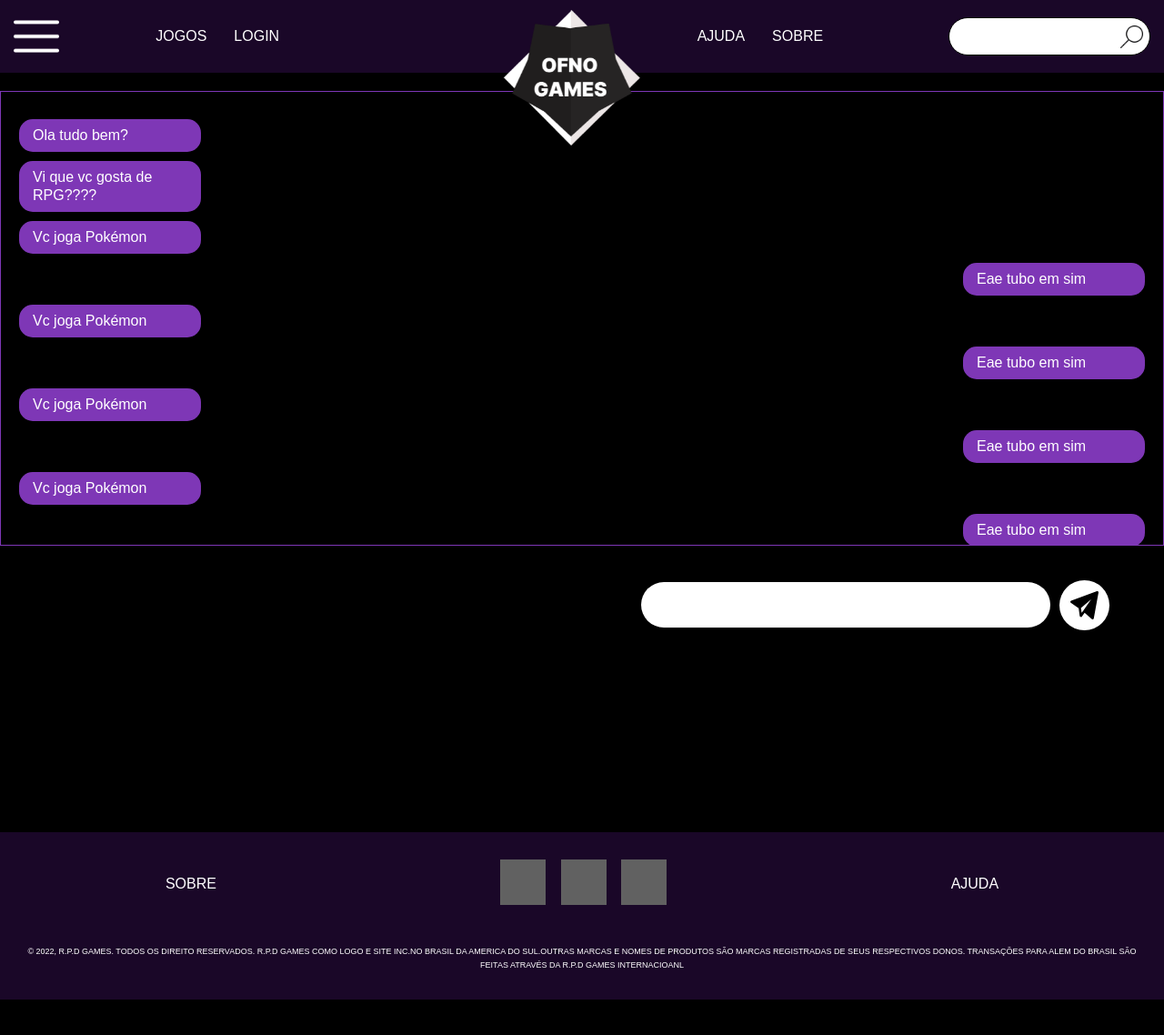
After one commit to RiCharde16/TCC_Etec, a PHP site: page /View/chat_pagina.html in a window 1280 px wide. The commit adds this page. Shown: the top 1138 px of the page at 91% size. Run offline with PHP 8.4, Linux system fonts and the light colour scheme.

Commit message:
Versão Final do TCC OFNoGames Implementação do chat

```diff
--- a/Controller/javascript/Controle_menu.js
+++ b/Controller/javascript/Controle_menu.js
@@ -1,4 +1,4 @@
-// Component Header
+// Component header
 const header = document.querySelector('header-jogo')
 const menu_icon = header.shadowRoot.querySelector('#icon-menu')
 const lupa = header.shadowRoot.querySelector('#search');
@@ -34,19 +34,6 @@ pesquisa_header.addEventListener('keydown',(e)=>{
 })
 
 // Aba de Menu
-pesquisa_menu.addEventListener('keydown',(e)=>{
-    nome_jogo = e.target.value
-
-    // Se prencionar a lupa ira pesquisar
-    lupa_menu.addEventListener('click',(e)=>{
-        window.location = `/TCC_OFNOGAMES/Model/PHP/listagem_jogos.php?nome=${nome_jogo}`;
-
-    })
-    // Se presionar enter tbm ira pesquisar
-    if(e.key == "Enter"){
-        window.location = `/TCC_OFNOGAMES/Model/PHP/listagem_jogos.php?nome=${nome_jogo}`;
-    }
-})
 
 menu_icon.addEventListener('click',()=>{
     // alert('Teste');
--- a/Controller/javascript/carrosel.js
+++ b/Controller/javascript/carrosel.js
@@ -15,7 +15,6 @@ seta_prox.addEventListener('click', function(){
     else if(slide1.style.marginLeft == "-"+x+"px" && slide1.style.marginLeft != "-2405px"){
         x += 800;
         slide1.style.marginLeft = "-"+x+"px"
-        console.log(slide1.style.marginLeft)
     }
     else{
         slide1.style.transition = "2s";
@@ -46,7 +45,6 @@ let temp = setInterval(()=>{
     else if(slide1.style.marginLeft == "-"+x+"px" && slide1.style.marginLeft != "-2405px"){
         x += 800;
         slide1.style.marginLeft = "-"+x+"px"
-        console.log(slide1.style.marginLeft)
     }
     else{
         slide1.style.transition = "2s";
--- /dev/null
+++ b/Controller/javascript/chat.js
@@ -0,0 +1,41 @@
+const input_mensage = document.querySelector('#inputRoot input');
+const btn_enviar = document.querySelector('#enviar');
+const chat_aba = document.getElementById('chat');
+var y = 10000;
+
+var mensagem;
+console.log(chat_aba);
+
+input_mensage.addEventListener('keyup',(btn)=>{
+    y = y + 10000;
+    mensagem = btn.target.value
+    if(btn.key == "Enter" && btn.target.value != ""){
+        balao = document.createElement('div')
+        balao.setAttribute('class','user2');
+        texto = document.createElement('p');
+        texto.textContent = mensagem;
+        balao.appendChild(texto);
+
+        chat_aba.appendChild(balao);
+
+        btn.target.value = "";
+        chat_aba.scroll(0,y)
+    }
+})
+
+btn_enviar.addEventListener('click',()=>{
+    y = y + 10000;
+    if(input_mensage.value != ""){
+        balao = document.createElement('div')
+        balao.setAttribute('class','user2');
+        texto = document.createElement('p');
+        texto.textContent = mensagem;
+        balao.appendChild(texto);
+
+        chat_aba.appendChild(balao);
+
+        input_mensage.value = "";
+        chat_aba.scroll(0,y)
+    }
+    console.log(y)
+})
--- a/Model/PHP/adm_users.php
+++ b/Model/PHP/adm_users.php
@@ -4,7 +4,8 @@
     <meta charset="UTF-8">
     <meta http-equiv="X-UA-Compatible" content="IE=edge">
     <meta name="viewport" content="width=device-width, initial-scale=1.0">
-    <title>OfNoGames</title>
+    <title>OFNO Games</title>
+    <link rel="shortcut icon" href="/TCC_OFNOGAMES/View/img/Logo_OFNOGAMES.png" type="image/x-icon">
     <script src="/TCC_OFNOGAMES/View/src/components/Menu.js" defer></script>
     <script src="/TCC_OFNOGAMES/View/src/components/Header.js" defer></script>
     <script src="/TCC_OFNOGAMES/View/src/components/footer.js" defer></script>
--- a/Model/PHP/pagina_jogo.php
+++ b/Model/PHP/pagina_jogo.php
@@ -5,6 +5,7 @@
     <meta http-equiv="X-UA-Compatible" content="IE=edge">
     <meta name="viewport" content="width=device-width, initial-scale=1.0">
     <title>OFNO Games</title>
+    <link rel="shortcut icon" href="/TCC_OFNOGAMES/View/img/Logo_OFNOGAMES.png" type="image/x-icon">
     <link rel="shortcut icon" href="/TCC_OFNOGAMES/View/img/Logo_OFNOGAMES.png" type="image/x-icon">
     <link rel="stylesheet" href="/TCC_OFNOGAMES//View/CSS/pagina_jogo.css">
     <!-- <script src="./src/components/tela_jogo.js" defer></script> -->
--- a/View/CSS/chat_style.css
+++ b/View/CSS/chat_style.css
@@ -1,3 +1,85 @@
-main{
-    /* height: 500px; */
+#chat{
+    position: relative;
+    padding: 20px;
+    width: 100%;
+    height: 500px;
+    overflow-y: scroll;
+    background-color: none;
+    margin: 0px 0px 15px 0px;
+    border: 1px solid #7E37B6;
 }
+/* Estilização do scrool do chat */
+#chat::-webkit-scrollbar-track{
+    background-color: rgb(248, 0, 0,0);
+}
+#chat::-webkit-scrollbar{
+    scroll-behavior: smooth;
+    width: 15px;
+}
+#chat::-webkit-scrollbar-thumb {
+    padding: 10px;
+    background-color: #7E37B6;    /* color of the scroll thumb */
+    border-radius: 25px;       /* roundness of the scroll thumb */
+    border: 5px solid #000;  /* creates padding around scroll thumb */
+}
+/* Balões de fala no chat */
+.user1 p , .user2 p{
+    margin: 0;
+    width: fit-content;
+    text-align: left;
+}
+.user1{
+    margin: 10px 0px 0px 0px;
+    width: 200px;
+    text-align: left;
+    padding: 8px 15px;
+    border-radius: 15px;
+    background-color: #7E37B6;
+}
+.user2{
+    margin: 10px 0px 0px auto;
+    top: 10px;
+    right: 0px;
+    width: 200px;
+    padding: 8px 15px;
+    border-radius: 15px;
+    background-color: #7E37B6;
+}
+/* Parte de enviar mensagens */
+.circle{
+    display: flex;
+    justify-content: center;
+    align-items: center;
+    width: 55px;
+    height: 55px;
+    margin: 0px 10px;
+    border-radius: 50%;
+    background-color: #fff;
+    padding: 12px;
+    cursor: pointer;
+    /* background-color: #000; */
+}
+#inputRoot{
+    background-color: #fff;
+    /* width: 500px; */
+    padding: 0px 25px;
+    height: 50px;
+    border-radius: 50px;
+    margin: 0px 0px 0px auto;
+}
+#areaM{
+    width: 100%;
+    height: 100px;
+    padding: 0px 50px;
+    display: flex;
+    align-items: center;
+}
+input[type="text"]{
+    font-size: 16px;
+    border: none;
+    width: 400px;
+}
+input:focus{
+    border: none;
+    outline: 0;
+}
--- a/View/CSS/style.css
+++ b/View/CSS/style.css
@@ -102,7 +102,7 @@ p span{
     transition: 0.1s ease-in-out;
     overflow: hidden;
     cursor: pointer;
-    margin: 20px 0px;
+    margin: 20px 5px;
 }
 .estilos-jogos:hover{
     /* transform: translateY(-50px); */
--- /dev/null
+++ b/View/chat_pagina.html
@@ -0,0 +1,114 @@
+<!DOCTYPE html>
+<html lang="en">
+<head>
+    <meta charset="UTF-8">
+    <meta http-equiv="X-UA-Compatible" content="IE=edge">
+    <meta name="viewport" content="width=device-width, initial-scale=1.0">
+    <title>OFNO Games</title>
+    <link rel="shortcut icon" href="/TCC_OFNOGAMES/View/img/Logo_OFNOGAMES.png" type="image/x-icon">
+    <!-- Links de CSS -->
+    <link rel="stylesheet" href="/TCC_OFNOGAMES/View/CSS/style.css">
+    <link rel="stylesheet" href="/TCC_OFNOGAMES/View/CSS/chat_style.css">
+    <!-- Componentes -->
+    <script src="/TCC_OFNOGAMES//View/src/components/Header.js" defer></script>
+    <script src="/TCC_OFNOGAMES/View/src/components/Menu.js" defer></script>
+    <script src="/TCC_OFNOGAMES//View/src/components/footer.js" defer></script>
+</head>
+<body>
+    <header-jogo></header-jogo>
+    <menu-site></menu-site>
+    <main>
+        <div id="chat">
+            <div class="user1">
+                <p>Ola tudo bem?</p>
+            </div>
+            <div class="user1">
+                <p>Vi que vc gosta de RPG????</p>
+            </div>
+            <div class="user1">
+                <p>Vc joga Pokémon</p>
+            </div>
+            <div class="user2">
+                <p>Eae tubo em sim</p>
+            </div>
+            <div class="user1">
+                <p>Vc joga Pokémon</p>
+            </div>
+            <div class="user2">
+                <p>Eae tubo em sim</p>
+            </div>
+            <div class="user1">
+                <p>Vc joga Pokémon</p>
+            </div>
+            <div class="user2">
+                <p>Eae tubo em sim</p>
+            </div>
+            <div class="user1">
+                <p>Vc joga Pokémon</p>
+            </div>
+            <div class="user2">
+                <p>Eae tubo em sim</p>
+            </div>
+            <div class="user1">
+                <p>Vc joga Pokémon</p>
+            </div>
+            <div class="user2">
+                <p>Eae tubo em sim</p>
+            </div>
+            <div class="user1">
+                <p>Vc joga Pokémon</p>
+            </div>
+            <div class="user2">
+                <p>Eae tubo em sim</p>
+            </div>
+            <div class="user2">
+                <p>Eu gosto de todo tipo de jogo</p>
+            </div>
+            <div class="user1">
+                <p>legal!!</p>
+            </div>
+            <div class="user2">
+                <p>Me adciona ai</p>
+            </div>
+            <div class="user2">
+                <p>Me adciona ai</p>
+            </div>
+            <div class="user2">
+                <p>Me adciona ai</p>
+            </div>
+            <div class="user2">
+                <p>Me adciona ai</p>
+            </div>
+            <div class="user1">
+                <p>Ola tudo bem?</p>
+            </div>
+            <div class="user1">
+                <p>Ola tudo bem?</p>
+            </div>
+            <div class="user1">
+                <p>Ola tudo bem?</p>
+            </div>
+            <div class="user1">
+                <p>Ola tudo bem?</p>
+            </div>
+            <div class="user1">
+                <p>Ola tudo bem?</p>
+            </div>
+            <!-- <div class="user2">
+                <p>Eae tudo bem sim</p>
+            </div> -->
+        </div>
+        <div id="areaM">
+            <div id="inputRoot" class="container">
+                <input type="text">
+            </div>
+            <div class="circle" id="enviar">
+                <img src="/TCC_OFNOGAMES/View/img/send-icon.svg" alt="enviar_img">
+            </div>
+        </div>
+    </main>
+    <footer-site></footer-site>
+
+    <script src="/TCC_OFNOGAMES/Controller/javascript/chat.js"></script>
+</body>
+</html>
--- a/View/src/components/Header.js
+++ b/View/src/components/Header.js
@@ -162,10 +162,8 @@ class Header extends HTMLElement
             background-color: #fff;
         }
         #buscar > input{
-            padding: 2px 10px;
             width: 200px;
-            /*text-align: right;*/
-            text-align: left;
+            text-align: right;
             border: none;
         }
         div{
@@ -181,6 +179,9 @@ class Header extends HTMLElement
             padding: 2px;
             rotate: 450deg;
         }
+        #buscar > img:hover{
+            cursor: pointer;
+        }
         input[type="search"]::-webkit-search-cancel-button{
             display: none;
         }
```
Also changed, not shown: Model/PHP/listagem_jogos.php (+27 -4 lines), View/chat.html (deleted, +0 -29 lines), View/src/components/Menu.js (+73 -19 lines), View/img/question-404.png (added), View/img/send-icon.svg (added).
